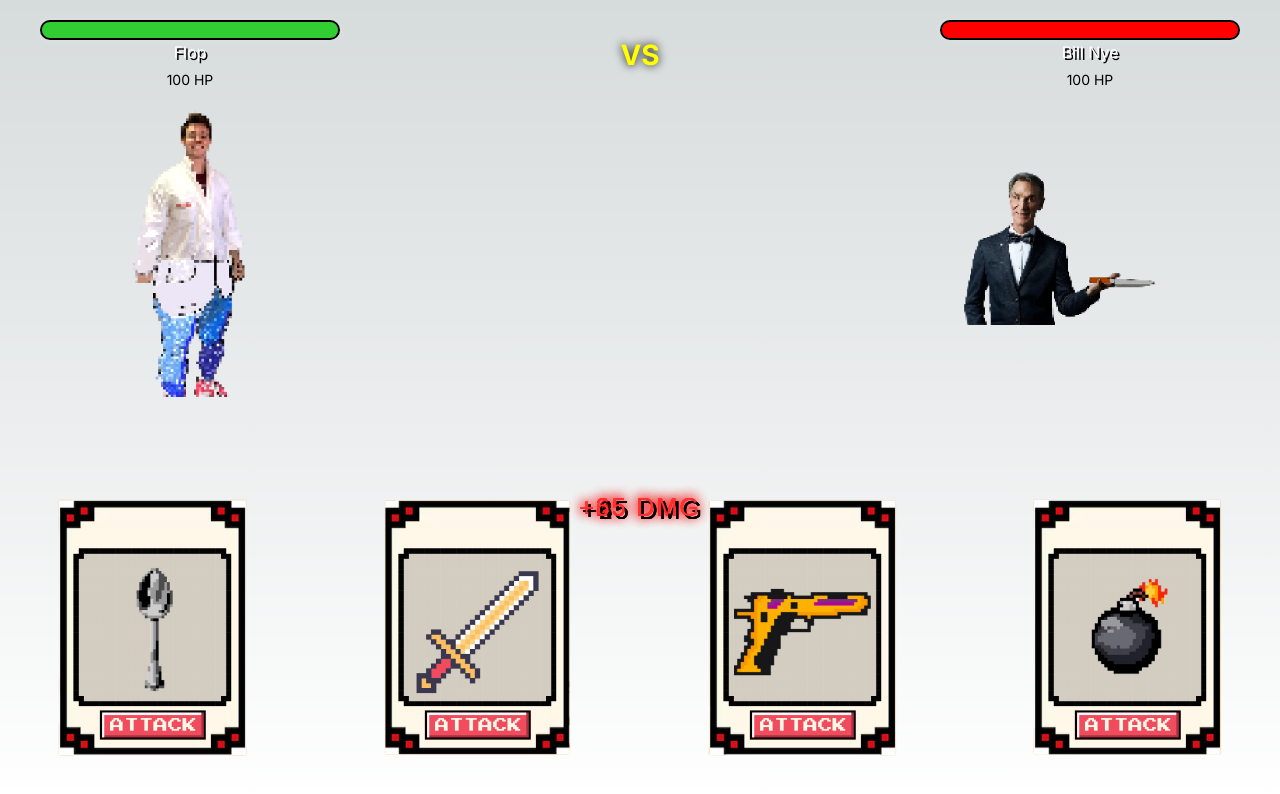
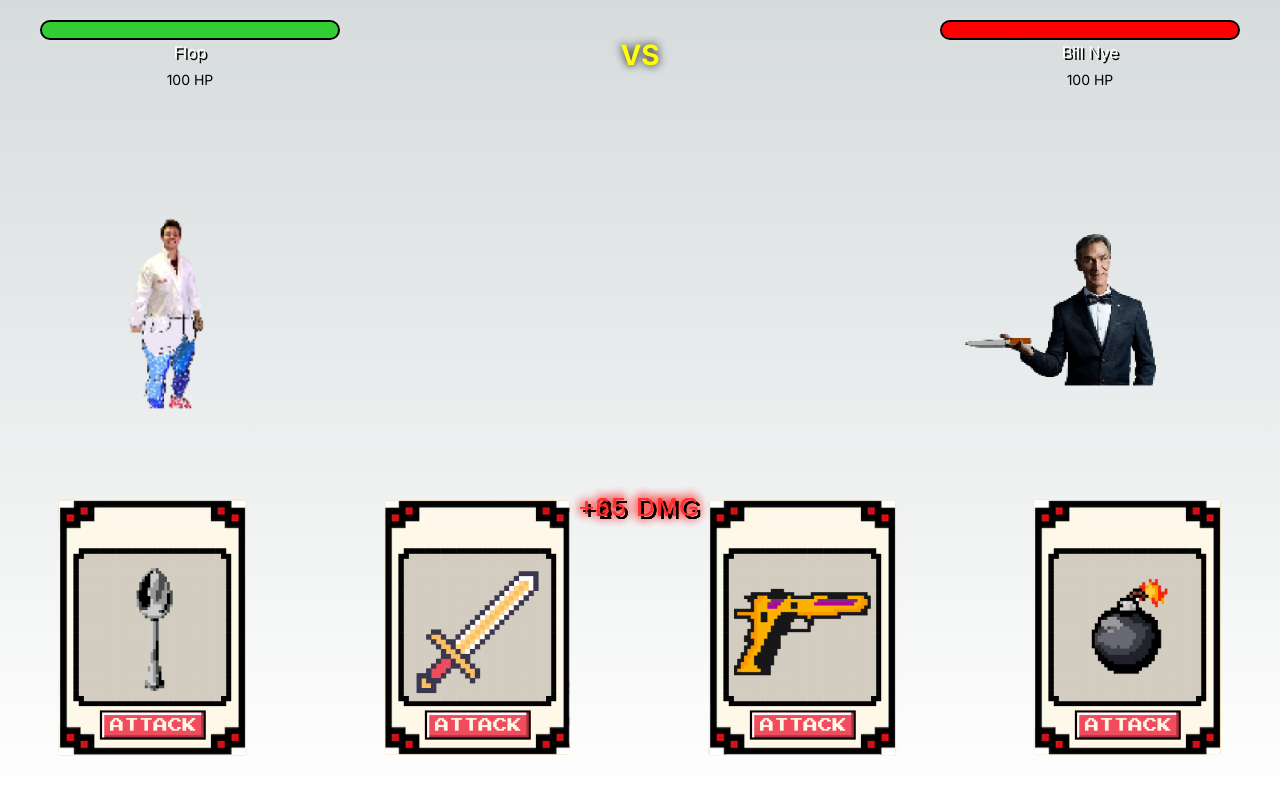
Before and after one commit to rea-19/slay-the-syllabusv2, a Next.js app: page /battle in a window 1280 px wide. Shown: the top 794 px of the page. Built offline with nearby package versions, Linux system fonts and the light colour scheme.

Commit message:
animation on the players and enemies

```diff
--- a/app/battle/page.js
+++ b/app/battle/page.js
@@ -100,7 +100,7 @@ export default function BattlePage() {
 
             <div className="arena">
                 <div className="fighter">
-                    <Image src="/characters/Player_sprite.png" alt="Player" width={150} height={200} priority />
+                    <Image src="/characters/Player_sprite.png" alt="Player" width={100} height={200} priority />
                 </div>
                 <div className="fighter enemy-fighter">
                     <Image src="/characters/Bill_knife.png" alt="Enemy" width={200} height={300} priority />
@@ -155,6 +155,8 @@ export default function BattlePage() {
                             </button>
                         ))}
                     </div>
+
+
                 </div>
             )}
             <ResultModal
--- a/app/styles/battle.css
+++ b/app/styles/battle.css
@@ -102,10 +102,10 @@
     max-width: 90vw;
     padding: 40px;
     background: #fff8e8;
-    border: 4px solid gold;
+    border: 4px solid rgb(0, 0, 0);
     border-radius: 24px;
-    box-shadow:
-        0 0 25px rgba(255, 215, 0, 0.5);
+    /* box-shadow:
+        0 0 25px rgba(255, 215, 0, 0.5); */
 
     z-index: 100;
 }
@@ -144,11 +144,11 @@
     border: 3px solid black;
     border-radius: 14px;
 
-    background: linear-gradient(
+    /* background: linear-gradient(
         to bottom,
         #ffe066,
         #ffbf00
-    );
+    ); */
 
     color: black;
     font-size: 18px;
@@ -270,12 +270,27 @@
     flex-direction: column;
     align-items: center;
     justify-content: center;
+    animation: idleFloat 2s ease-in-out infinite;
+    transform: translateY(60px);
+}
+.fighter img {
+    animation: idleFloat 2s ease-in-out infinite;
+}
+
+.enemy-fighter img {
+    transform: scaleX(-1);
 }
 
 @keyframes idleFloat {
-    0% { transform: translateY(0px); }
-    50% { transform: translateY(-10px); }
-    100% { transform: translateY(0px); }
+    0% {
+        transform: translateY(20px);
+    }
+    50% {
+        transform: translateY(40px);
+    }
+    100% {
+        transform: translateY(20px);
+    }
 }
 
 .fighter img {
```
